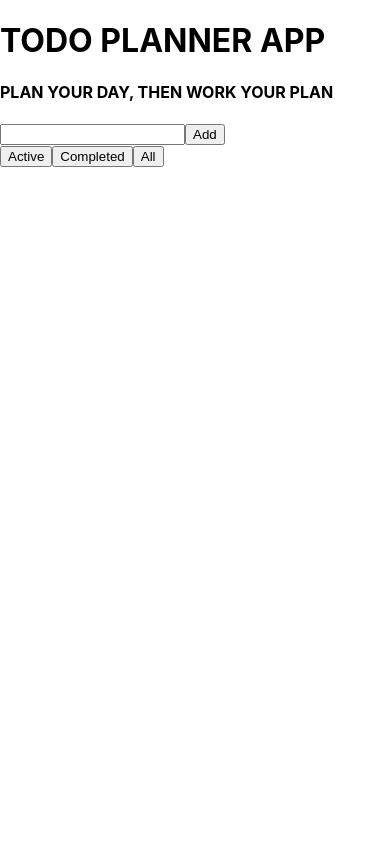
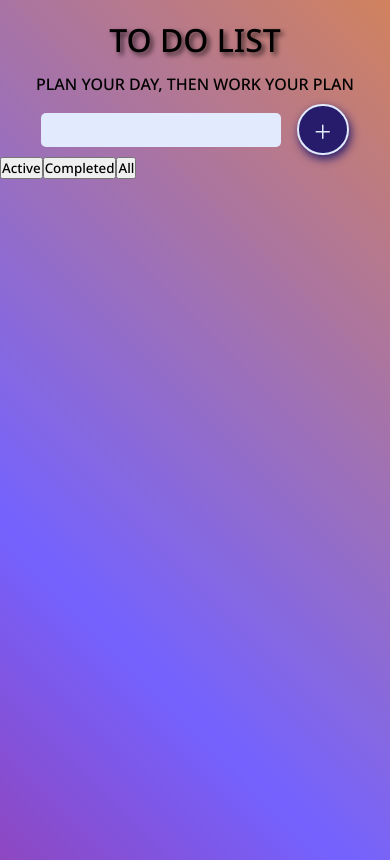
Before and after one commit to Raghu23-dev/todo-list-app, a React (Create React App) app: page / in a window 390 px wide. Built offline with nearby package versions, Linux system fonts and the light colour scheme.

Commit message:
Added styling for the bg , input field and add button with responsive approach

```diff
--- a/src/App.js
+++ b/src/App.js
@@ -6,7 +6,7 @@ import DisplayTodos from "./components/DisplayTodos";
 function App() {
   return (
     <div className="App">
-      <h1>TODO PLANNER APP</h1>
+      <h1>TO DO LIST </h1>
       <h4>PLAN YOUR DAY, THEN WORK YOUR PLAN</h4>
       <Todos />
       <DisplayTodos/>
--- a/src/components/Todos.js
+++ b/src/components/Todos.js
@@ -6,6 +6,7 @@ import {
   removeTodos,
   updateTodos,
 } from "../redux/reducer";
+import { GoPlus } from "react-icons/go";
 
 const mapStateToProps = (state) => {
   return {
@@ -50,7 +51,7 @@ const Todos = (props) => {
           }
         }}
       >
-        Add
+        <GoPlus/>
       </button>
       <br />
     </div>
--- a/src/css/main.css
+++ b/src/css/main.css
@@ -0,0 +1,98 @@
+/**
+https://fonts.google.com/selection?query=google
+*/
+
+@import url("https://fonts.googleapis.com/css2?family=Noto+Sans:ital,wght@0,100..900;1,100..900&display=swap");
+
+html {
+  line-height: 1.5;
+}
+
+* {
+  box-sizing: border-box;
+  margin: 0;
+  padding: 0;
+  font-family: "Noto Sans", sans-serif;
+  font-optical-sizing: auto;
+  font-weight: 500;
+  font-style: normal;
+  font-variation-settings: "wdth" 100;
+}
+
+body {
+    height: 100vh;
+    width: 100%;
+    background: linear-gradient(45deg,#d2001a, #7462ff, #f48e21, #23d5ab);
+    background-size: 300% 300%;
+    animation: color 6s ease-in-out infinite;
+}
+
+@keyframes color {
+    0% {
+        background-position: 0% 50%;
+    }
+    50% {
+        background-position: 100% 50%;
+    }
+    100% {
+        background-position: 0% 50%;
+    }
+}
+
+.App {
+    margin-top: 1rem;
+    display: flex;
+    flex-direction: column;
+}
+
+.App h1 {
+    display: inline;
+    text-align: center;
+    margin-bottom: 0.5rem;
+    text-shadow: 3px 3px 5px rgba(0, 0, 0, 0.7);
+}
+.App h4 {
+    display: inline;
+    text-align: center;
+    margin-bottom: 0.5rem;
+}
+
+.addTodos{
+    display: flex;
+    justify-content: center;
+}
+
+.todo-input{
+    min-width:15rem;
+    width:40vw;
+    max-height:2.5rem;
+    background-color:#e1ebfd;
+    border:none;
+    border-radius:5px;
+    padding:0.5rem 1rem;
+    align-self: center;
+}
+
+.todo-input:focus{
+    outline:none;
+    border:2px solid #433aa8;
+
+}
+
+.add-btn{
+    margin-left: 1rem;
+    padding-top:0.3rem;
+    background-color: #271c6c;
+    color:#e1ebfd;
+    border-radius: 50%;
+    border: 2px solid #e1ebfd;
+    font-size:1.5rem;
+    width:3.2rem;
+    height: 3.2rem;
+    cursor:pointer;
+    box-shadow: 2px 4px 10px #271c6c;
+    display:flex;
+    justify-content: center;
+    align-items: center;
+
+}
```
